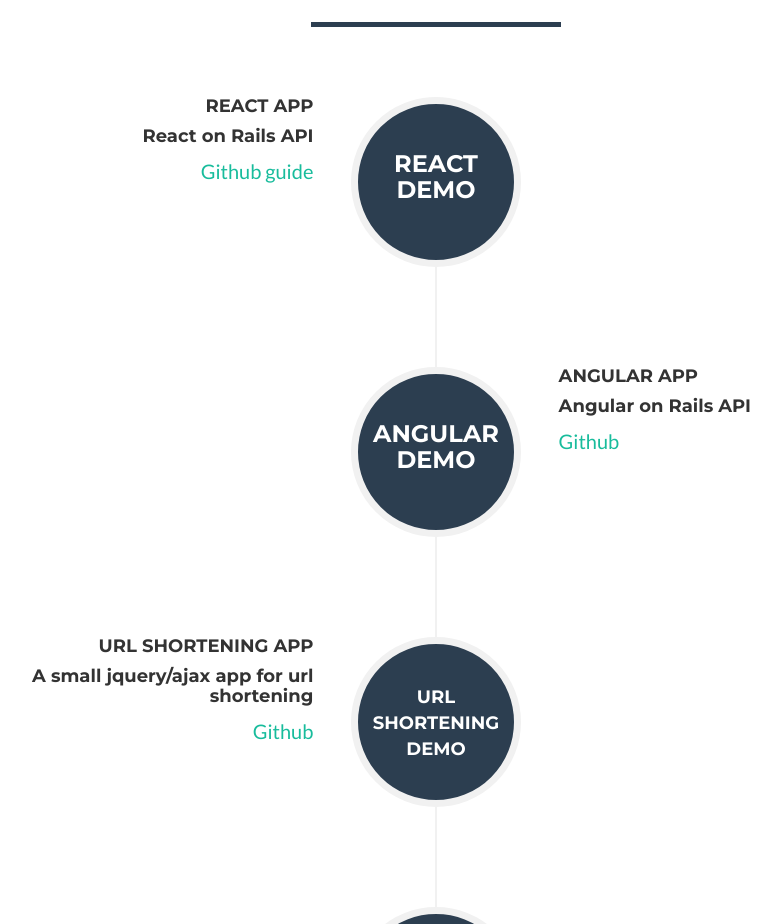
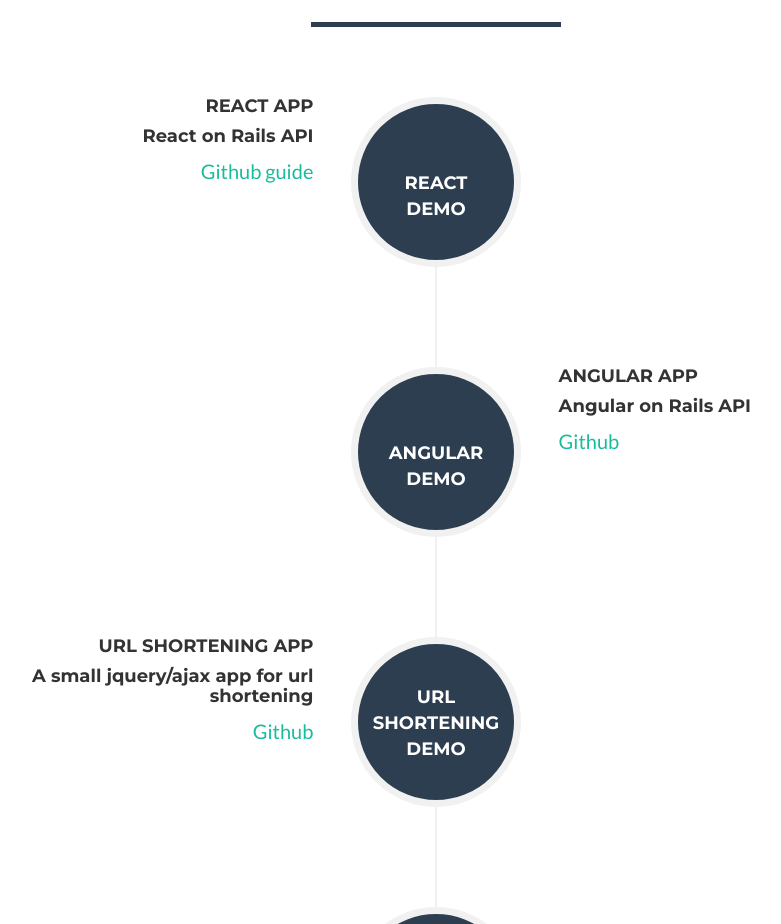
Before and after one commit to surajneupane55/my-portfolio, a website: page index.html in a window 1280 px wide. Shown: the part 1425-2349 px from the top of the page, without its empty margins (204-985 px from the left). Drawn offline with nearby package versions, Linux system fonts and the light colour scheme.

Commit message:
this is some changes

```diff
--- a/index.html
+++ b/index.html
@@ -132,9 +132,9 @@
                         <li>
                             <a href="http://uppity-polish.surge.sh/" target="_blank" class="portfolio-link" >
                                 <div class="timeline-image">
-                                    <h3><br>React<br>
+                                    <h4><br>React<br>
                                         Demo
-                                    </h3>
+                                    </h4>
                                 </div>
                             </a>
 
@@ -155,9 +155,9 @@
                         <li class="timeline-inverted">
                             <a href="https://radiant-coast-44956.herokuapp.com/" target="_blank" class="portfolio-link" >
                                 <div class="timeline-image">
-                                    <h3><br>Angular<br>
+                                    <h4><br>Angular<br>
                                         Demo
-                                    </h3>
+                                    </h4>
                                 </div>
                             </a>
 
```
